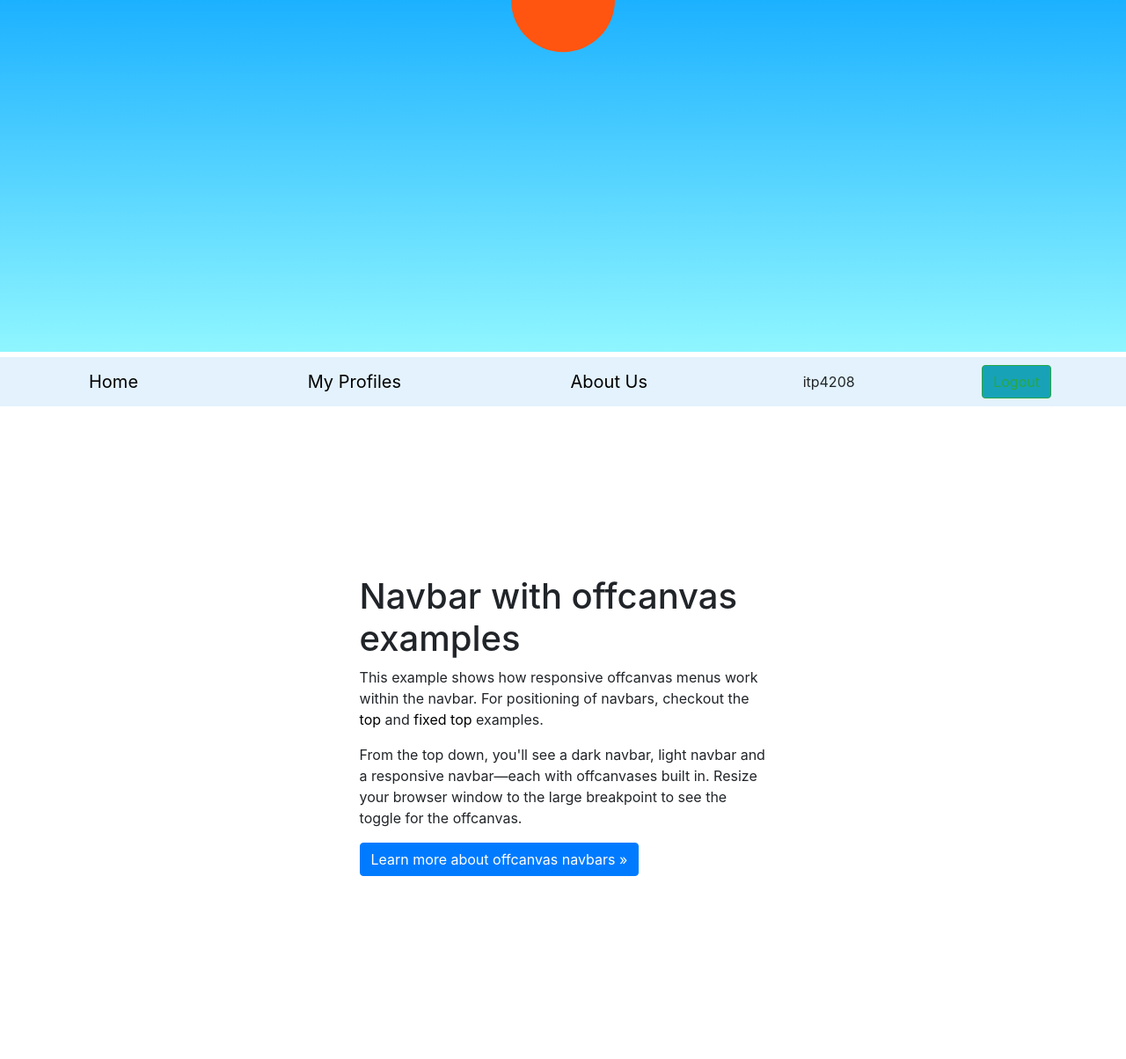
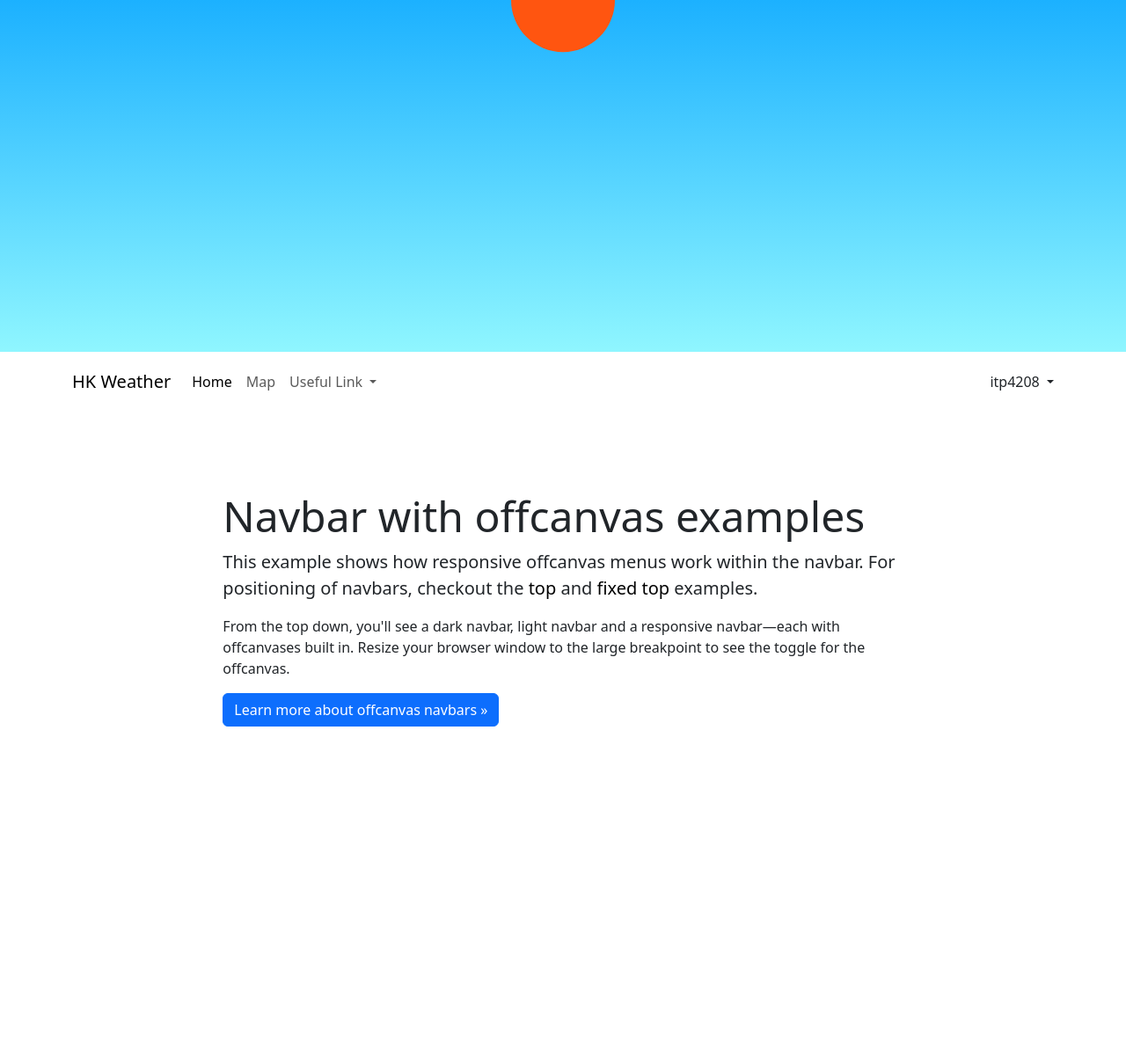
Before and after one commit to Jasonezio/homework, a Django app: page / in a window 1280 px wide. Shown: the whole page at 88% size. After the commit the page ends 826 px from the top, so only its background shows below. Run offline with Django 3.2, Linux system fonts and the light colour scheme; a user stored in the database is signed in; some libraries are stand-ins or nearby versions.

Commit message:
login_function_ok

```diff
--- a/ITP4208_Project/release/myapp/templates/base.html
+++ b/ITP4208_Project/release/myapp/templates/base.html
@@ -1,24 +1,14 @@
 {% comment %} {% include 'include/nav.html' %} {% endcomment %}
 {% comment %} {% include 'include/css.html' %} {% endcomment %}
 {% comment %} {% include 'include/js.html' %} {% endcomment %}
+{% load widget_tweaks %}
 <!DOCTYPE html>
 <html>
 
 <head>
     <title>Weather</title>
     <meta name="viewport" content="width=device-width, initial-scale=1.0">
-    <link rel="stylesheet" href="https://stackpath.bootstrapcdn.com/bootstrap/4.2.1/css/bootstrap.min.css"
-        integrity="sha384-GJzZqFGwb1QTTN6wy59ffF1BuGJpLSa9DkKMp0DgiMDm4iYMj70gZWKYbI706tWS" crossorigin="anonymous">
-    <script src="https://code.jquery.com/jquery-3.3.1.slim.min.js"
-        integrity="sha384-q8i/X+965DzO0rT7abK41JStQIAqVgRVzpbzo5smXKp4YfRvH+8abtTE1Pi6jizo"
-        crossorigin="anonymous"></script>
-    <script src="https://cdnjs.cloudflare.com/ajax/libs/popper.js/1.14.6/umd/popper.min.js"
-        integrity="sha384-wHAiFfRlMFy6i5SRaxvfOCifBUQy1xHdJ/yoi7FRNXMRBu5WHdZYu1hA6ZOblgut"
-        crossorigin="anonymous"></script>
-    <script src="https://stackpath.bootstrapcdn.com/bootstrap/4.2.1/js/bootstrap.min.js"
-        integrity="sha384-B0UglyR+jN6CkvvICOB2joaf5I4l3gm9GU6Hc1og6Ls7i6U/mkkaduKaBhlAXv9k"
-        crossorigin="anonymous"></script>
-
+    <link rel="stylesheet" href="https://cdn.jsdelivr.net/npm/bootstrap@5.3.3/dist/css/bootstrap.min.css">
     <style>
         a {
             color: rgb(0, 0, 0);
@@ -29,6 +19,12 @@
 </head>
 
 <body>
+    <script src="https://cdn.jsdelivr.net/npm/@popperjs/core@2.11.8/dist/umd/popper.min.js"
+        integrity="sha384-I7E8VVD/ismYTF4hNIPjVp/Zjvgyol6VFvRkX/vR+Vc4jQkC+hVqc2pM8ODewa9r"
+        crossorigin="anonymous"></script>
+    <script src="https://cdn.jsdelivr.net/npm/bootstrap@5.3.3/dist/js/bootstrap.min.js"
+        integrity="sha384-0pUGZvbkm6XF6gxjEnlmuGrJXVbNuzT9qBBavbLwCsOGabYfZo0T0to5eqruptLy"
+        crossorigin="anonymous"></script>
     <canvas style="width: 100%;"></canvas>
     <script>
         const canv = document.querySelector("canvas");
@@ -120,52 +116,69 @@
         draw();
     </script>
 
-    <nav class="navbar" style="background-color: #e3f2fd;" data-bs-theme="dark">
+    <nav class="navbar navbar-expand-lg" style="background-color: #FFFFFF;">
         <div class="container">
-            <a class="nav-link active navbar-brand" href="#">Home</a>
-            <a class="nav-link active navbar-brand" href="#">My Profiles</a>
-            <a class="nav-link active navbar-brand" href="#">About Us</a>
+            <a class="navbar-brand" href="../">HK Weather</a>
+            <button class="navbar-toggler" type="button" data-bs-toggle="collapse"
+                data-bs-target="#navbarSupportedContent" aria-controls="navbarSupportedContent" aria-expanded="false"
+                aria-label="Toggle navigation">
+                <span class="navbar-toggler-icon"></span>
+            </button>
+            <div class="collapse navbar-collapse" id="navbarSupportedContent">
+                <ul class="navbar-nav me-auto mb-2 mb-lg-0">
+                    <li class="nav-item">
+                        <a class="nav-link active" aria-current="page" href="../">Home</a>
+                    </li>
+                    <li class="nav-item">
+                        <a class="nav-link" href="../map">Map</a>
+                    </li>
+                    <li class="nav-item dropdown">
+                        <a class="nav-link dropdown-toggle" href="#" role="button" data-bs-toggle="dropdown"
+                            aria-expanded="false">
+                            Useful Link
+                        </a>
+                        <ul class="dropdown-menu">
+                            <li><a class="dropdown-item" href="#">9 day weather forecast</a></li>
+                            <li><a class="dropdown-item" href="#">HK Airport</a></li>
+                            <li>
+                                <hr class="dropdown-divider">
+                            </li>
+                            <li><a class="dropdown-item" href="#">World</a></li>
+                        </ul>
+                    </li>
+                </ul>
+                <!-- IF LOGINED -->
                 {% if request.user.is_authenticated %}
-                <a>{{ request.user }}</a>
+                <span class="nav-item dropdown">
+                    <a class="nav-link dropdown-toggle" href="#" role="button" data-bs-toggle="dropdown"
+                        aria-expanded="false">
+                        {{ request.user }}
+                    </a>
+                    <ul class="dropdown-menu">
+                        <li><a class="dropdown-item" href="#">Profiles</a></li>
+                        <li><a class="dropdown-item" href="#">HK Airport</a></li>
+                        <li>
+                            <hr class="dropdown-divider">
+                        </li>
                         <form action="{% url 'logout' %}" method="post">
                             {% csrf_token %}
-                    <button type="submit" class="btn btn-info btn-outline-success">Logout</button>
+                            <button type="submit" class="btn btn-info">Logout</button>
                         </form>
+                    </ul>
+                </span>
 
+                <!-- IF NOT LOGINED -->
                 {% else %}
-                <button type="button" class="btn btn-primary" data-bs-toggle="modal" data-bs-target="#exampleModal">
-                    Login
-                </button>
+                    <button type="button" onclick="window.location.href='../login'" class="btn btn-primary">Login</button>
+                {% endif %}
 
-                <div class="modal fade" id="exampleModal" tabindex="-1" aria-labelledby="exampleModalLabel"
-                    aria-hidden="true">
-                    <div class="modal-dialog">
-                        <div class="modal-content">
-                            <div class="modal-header">
-                                <h1 class="modal-title fs-5" id="exampleModalLabel">Modal title</h1>
-                                <button type="button" class="btn-close" data-bs-dismiss="modal" aria-label="Close"></button>
             </div>
-                            <div class="modal-body">
-                                ...
-                            </div>
-                            <div class="modal-footer">
-                                <button type="button" class="btn btn-secondary" data-bs-dismiss="modal">Close</button>
-                                <button type="button" class="btn btn-primary">Save changes</button>
-                            </div>
-                        </div>
-                    </div>
-                </div>
-            {% endif %}
         </div>
     </nav>
 
-    <div class="container-fluid my-5">
-        <div class="bg-body-tertiary p-5 rounded">
-            <div class="col-sm-8 py-5 mx-auto">
+    <div class="container-fluid ">
         {% block content %}
         {% endblock content %}
-            </div>
-        </div>
     </div>
 
 
--- a/ITP4208_Project/release/myapp/templates/home.html
+++ b/ITP4208_Project/release/myapp/templates/home.html
@@ -8,6 +8,7 @@
 
 <body>
     {% block content %}
+    <div class="p-5 rounded">
       <div class="col-sm-8 py-5 mx-auto">
           <h1 class="display-5 fw-normal">Navbar with offcanvas examples</h1>
           <p class="fs-5">This example shows how responsive offcanvas menus work within the navbar. For positioning of navbars, checkout the <a href="../examples/navbar-static/">top</a> and <a href="../examples/navbar-fixed/">fixed top</a> examples.</p>
@@ -16,6 +17,7 @@
             <a class="btn btn-primary" href="../components/navbar/#offcanvas" role="button">Learn more about offcanvas navbars »</a>
           </p>
       </div>
+    </div>
     {% endblock content %}
 </body>
 
--- a/ITP4208_Project/release/myapp/views.py
+++ b/ITP4208_Project/release/myapp/views.py
@@ -5,8 +5,6 @@ from .models import ModelPost
 from django.views.generic import ListView, CreateView, UpdateView, DeleteView
 from django.urls import reverse
 # Create your views here.
-def home(request):
-        return render(request, "wellcome_page.html")
 
 
 class ViewModelPost(ListView):
--- a/ITP4208_Project/release/myproject/urls.py
+++ b/ITP4208_Project/release/myproject/urls.py
@@ -15,7 +15,6 @@ Including another URLconf
 """
 from django.contrib import admin
 from django.urls import re_path as url
-from myapp.views import home
 from django.views.generic import TemplateView
 from myapp.views import ViewModelPost, CreateModelPost, UpdateModelPost, DeleteModelPost
 from myapp.register import signup
@@ -23,15 +22,16 @@ from django.contrib.auth import views as auth_views
 urlpatterns = [
     url('admin/', admin.site.urls),
     url(r'^$', TemplateView.as_view(template_name='home.html'), name='home'),
+    url(r'^login/?$', auth_views.LoginView.as_view(template_name='login.html'), name='login'),
+    url(r'^logout/?$', auth_views.LogoutView.as_view(template_name='home.html'), name='logout'),
+
     url(r'^contact/$', TemplateView.as_view(template_name='contact.html'), name='contact'),
     url(r'^about/$', TemplateView.as_view(template_name='about.html'), name='about'),
     url(r'^list/$', ViewModelPost.as_view(), name='list'),
     url(r'^create/$', CreateModelPost.as_view(), name='create'),
     url(r'^update/(?P<id>\d)/$', UpdateModelPost.as_view(), name='update'),
     url(r'^delete/(?P<pk>\d)/$', DeleteModelPost.as_view(), name='delete'),
-    url(r'^signup/?$', signup, name='signup'),
-    url(r'^login/?$', auth_views.LoginView.as_view(template_name='login.html'), name='login'),
-    url(r'^logout/?$', auth_views.LogoutView.as_view(template_name='home.html'), name='logout')
+    url(r'^signup/?$', signup, name='signup')
 ]
 
 
```
Also changed, not shown: ITP4208_Project/release/myapp/templates/login.html (+6 -1 lines), ITP4208_Project/release/db.sqlite3. Lines whose indentation alone changed are shown as unchanged.
